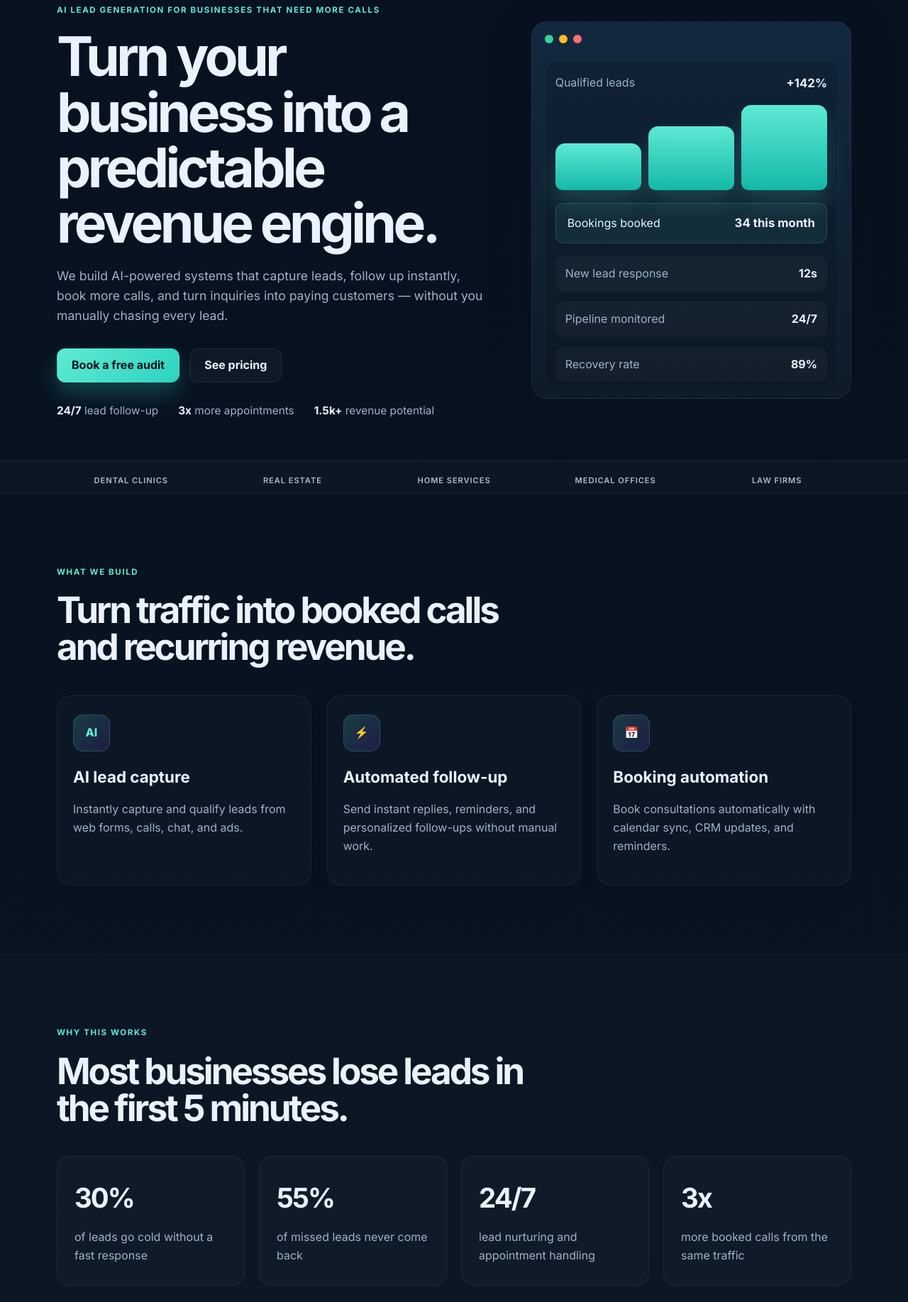
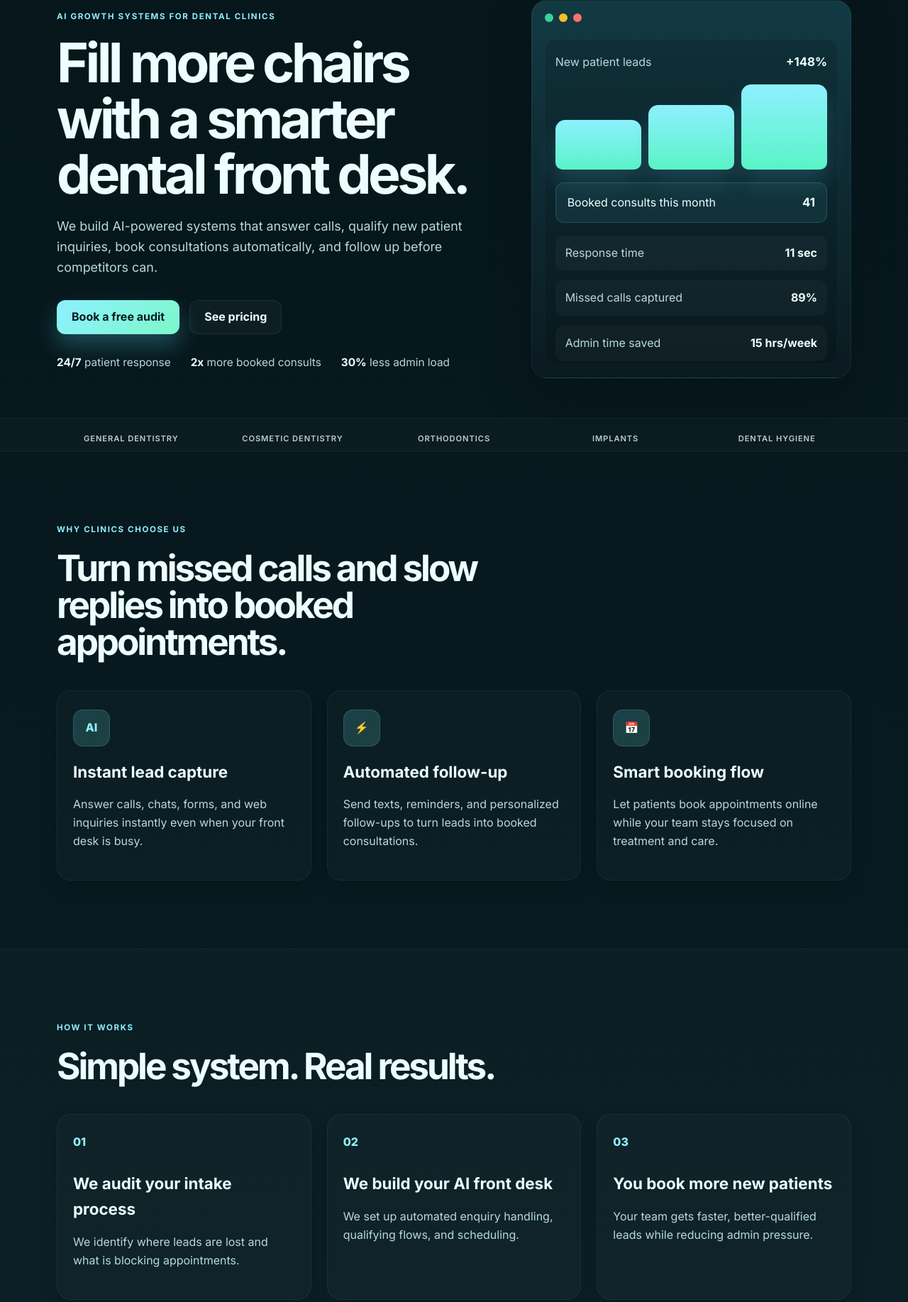
Before and after one commit to devnick4545-glitch/nick, a plain HTML site: page index.html in a window 1280 px wide. Shown: the part 173-2008 px from the top of the page at 71% size. Drawn offline with Linux system fonts and the light colour scheme.

Commit message:
Refocus landing page to a dental clinic niche with clear AI growth offer and pricing.

```diff
--- a/index.html
+++ b/index.html
@@ -5,9 +5,9 @@
     <meta name="viewport" content="width=device-width, initial-scale=1.0" />
     <meta
       name="description"
-      content="AI automation and lead generation systems for local businesses. Build a predictable pipeline, automate follow-up, and turn leads into booked calls."
+      content="AI automation for dental clinics that want more booked consultations, faster lead response, and a full front-office system that never misses a patient."
     />
-    <title>OneSec Growth | AI Automation for Local Businesses</title>
+    <title>SmileFlow AI | Dental Clinic Growth Systems</title>
     <link rel="preconnect" href="https://fonts.googleapis.com" />
     <link rel="preconnect" href="https://fonts.gstatic.com" crossorigin />
     <link
@@ -20,12 +20,12 @@
     <header class="site-header">
       <div class="container nav-wrap">
         <div class="brand">
-          <span class="brand-mark">1</span>
-          <span class="brand-text">OneSec Growth</span>
+          <span class="brand-mark">S</span>
+          <span class="brand-text">SmileFlow AI</span>
         </div>
         <nav class="nav">
-          <a href="#services">Services</a>
-          <a href="#results">Results</a>
+          <a href="#services">Benefits</a>
+          <a href="#process">How it works</a>
           <a href="#pricing">Pricing</a>
           <a href="#faq">FAQ</a>
         </nav>
@@ -37,20 +37,20 @@
       <section class="hero">
         <div class="container hero-grid">
           <div class="hero-copy">
-            <span class="eyebrow">AI lead generation for businesses that need more calls</span>
-            <h1>Turn your business into a predictable revenue engine.</h1>
+            <span class="eyebrow">AI growth systems for dental clinics</span>
+            <h1>Fill more chairs with a smarter dental front desk.</h1>
             <p class="lead">
-              We build AI-powered systems that capture leads, follow up instantly, book more calls,
-              and turn inquiries into paying customers — without you manually chasing every lead.
+              We build AI-powered systems that answer calls, qualify new patient inquiries,
+              book consultations automatically, and follow up before competitors can.
             </p>
             <div class="cta-row">
               <a class="button button-primary" href="#contact">Book a free audit</a>
               <a class="button button-secondary" href="#pricing">See pricing</a>
             </div>
             <ul class="mini-stats">
-              <li><strong>24/7</strong> lead follow-up</li>
-              <li><strong>3x</strong> more appointments</li>
-              <li><strong>1.5k+</strong> revenue potential</li>
+              <li><strong>24/7</strong> patient response</li>
+              <li><strong>2x</strong> more booked consults</li>
+              <li><strong>30%</strong> less admin load</li>
             </ul>
           </div>
 
@@ -63,8 +63,8 @@
               </div>
               <div class="dashboard">
                 <div class="metric-row">
-                  <span>Qualified leads</span>
-                  <strong>+142%</strong>
+                  <span>New patient leads</span>
+                  <strong>+148%</strong>
                 </div>
                 <div class="bar-group">
                   <div class="bar bar-one"></div>
@@ -72,21 +72,21 @@
                   <div class="bar bar-three"></div>
                 </div>
                 <div class="metric-row highlight">
-                  <span>Bookings booked</span>
-                  <strong>34 this month</strong>
+                  <span>Booked consults this month</span>
+                  <strong>41</strong>
                 </div>
                 <div class="mini-list">
                   <div>
-                    <span>New lead response</span>
-                    <strong>12s</strong>
+                    <span>Response time</span>
+                    <strong>11 sec</strong>
                   </div>
                   <div>
-                    <span>Pipeline monitored</span>
-                    <strong>24/7</strong>
+                    <span>Missed calls captured</span>
+                    <strong>89%</strong>
                   </div>
                   <div>
-                    <span>Recovery rate</span>
-                    <strong>89%</strong>
+                    <span>Admin time saved</span>
+                    <strong>15 hrs/week</strong>
                   </div>
                 </div>
               </div>
@@ -97,64 +97,63 @@
 
       <section class="logos">
         <div class="container logos-row">
-          <span>Dental clinics</span>
-          <span>Real estate</span>
-          <span>Home services</span>
-          <span>Medical offices</span>
-          <span>Law firms</span>
+          <span>General Dentistry</span>
+          <span>Cosmetic Dentistry</span>
+          <span>Orthodontics</span>
+          <span>Implants</span>
+          <span>Dental Hygiene</span>
         </div>
       </section>
 
       <section id="services" class="section">
         <div class="container">
           <div class="section-header">
-            <span class="eyebrow">What we build</span>
-            <h2>Turn traffic into booked calls and recurring revenue.</h2>
+            <span class="eyebrow">Why clinics choose us</span>
+            <h2>Turn missed calls and slow replies into booked appointments.</h2>
           </div>
 
           <div class="card-grid three-col">
             <article class="info-card">
               <div class="icon">AI</div>
-              <h3>AI lead capture</h3>
-              <p>Instantly capture and qualify leads from web forms, calls, chat, and ads.</p>
+              <h3>Instant lead capture</h3>
+              <p>Answer calls, chats, forms, and web inquiries instantly even when your front desk is busy.</p>
             </article>
             <article class="info-card">
               <div class="icon">⚡</div>
               <h3>Automated follow-up</h3>
-              <p>Send instant replies, reminders, and personalized follow-ups without manual work.</p>
+              <p>Send texts, reminders, and personalized follow-ups to turn leads into booked consultations.</p>
             </article>
             <article class="info-card">
               <div class="icon">📅</div>
-              <h3>Booking automation</h3>
-              <p>Book consultations automatically with calendar sync, CRM updates, and reminders.</p>
+              <h3>Smart booking flow</h3>
+              <p>Let patients book appointments online while your team stays focused on treatment and care.</p>
             </article>
           </div>
         </div>
       </section>
 
-      <section id="results" class="section alt-bg">
+      <section id="process" class="section alt-bg">
         <div class="container">
           <div class="section-header">
-            <span class="eyebrow">Why this works</span>
-            <h2>Most businesses lose leads in the first 5 minutes.</h2>
+            <span class="eyebrow">How it works</span>
+            <h2>Simple system. Real results.</h2>
           </div>
 
-          <div class="stats-grid">
-            <div class="stat-box">
-              <strong>30%</strong>
-              <span>of leads go cold without a fast response</span>
+          <div class="steps-grid">
+            <div class="step-box">
+              <span>01</span>
+              <h3>We audit your intake process</h3>
+              <p>We identify where leads are lost and what is blocking appointments.</p>
             </div>
-            <div class="stat-box">
-              <strong>55%</strong>
-              <span>of missed leads never come back</span>
+            <div class="step-box">
+              <span>02</span>
+              <h3>We build your AI front desk</h3>
+              <p>We set up automated enquiry handling, qualifying flows, and scheduling.</p>
             </div>
-            <div class="stat-box">
-              <strong>24/7</strong>
-              <span>lead nurturing and appointment handling</span>
-            </div>
-            <div class="stat-box">
-              <strong>3x</strong>
-              <span>more booked calls from the same traffic</span>
+            <div class="step-box">
+              <span>03</span>
+              <h3>You book more new patients</h3>
+              <p>Your team gets faster, better-qualified leads while reducing admin pressure.</p>
             </div>
           </div>
         </div>
@@ -164,19 +163,19 @@
         <div class="container">
           <div class="section-header">
             <span class="eyebrow">Pricing</span>
-            <h2>Start with a focused offer and build recurring revenue.</h2>
+            <h2>Affordable setup with recurring monthly support.</h2>
           </div>
 
           <div class="pricing-grid">
             <article class="price-card">
               <span class="tier">Starter</span>
               <h3>$1,500</h3>
-              <p>Setup fee</p>
+              <p>one-time setup</p>
               <ul>
-                <li>Lead capture setup</li>
-                <li>AI follow-up sequence</li>
-                <li>Booking flow</li>
-                <li>Basic reporting</li>
+                <li>Lead capture and intake flow</li>
+                <li>AI call/text response setup</li>
+                <li>Basic booking automation</li>
+                <li>Reporting dashboard</li>
               </ul>
               <a href="#contact" class="button button-secondary">Get started</a>
             </article>
@@ -184,25 +183,25 @@
             <article class="price-card featured">
               <span class="tier">Growth</span>
               <h3>$2,500</h3>
-              <p>Most popular</p>
+              <p>most popular</p>
               <ul>
                 <li>Everything in Starter</li>
-                <li>CRM integration</li>
-                <li>Custom AI scripts</li>
+                <li>CRM + calendar integration</li>
+                <li>Custom patient screening flow</li>
                 <li>Monthly optimization</li>
               </ul>
-              <a href="#contact" class="button button-primary">Book a call</a>
+              <a href="#contact" class="button button-primary">Book a free audit</a>
             </article>
 
             <article class="price-card">
-              <span class="tier">Scale</span>
+              <span class="tier">Retainer</span>
               <h3>$500/mo</h3>
-              <p>Retainer</p>
+              <p>monthly support</p>
               <ul>
-                <li>Monthly performance review</li>
-                <li>Campaign tuning</li>
-                <li>Lead quality analysis</li>
-                <li>Automation maintenance</li>
+                <li>Performance review</li>
+                <li>System optimization</li>
+                <li>Lead quality tuning</li>
+                <li>Automation updates</li>
               </ul>
               <a href="#contact" class="button button-secondary">Talk to us</a>
             </article>
@@ -214,21 +213,21 @@
         <div class="container narrow">
           <div class="section-header">
             <span class="eyebrow">FAQ</span>
-            <h2>Common questions from business owners.</h2>
+            <h2>Most common questions from dental practices.</h2>
           </div>
 
           <div class="faq-list">
             <div class="faq-item">
-              <h3>Who is this for?</h3>
-              <p>Local service businesses, clinics, real estate teams, and growing businesses that need more qualified leads.</p>
+              <h3>Will this help us book more new patients?</h3>
+              <p>Yes. The system helps respond faster, qualify better, and follow up consistently so more inquiries become booked consultations.</p>
             </div>
             <div class="faq-item">
-              <h3>How fast can it launch?</h3>
-              <p>Most systems can be designed and deployed in 2–4 weeks depending on complexity and tools used.</p>
+              <h3>Does this replace our front desk?</h3>
+              <p>No. It reduces admin overload and captures missed leads while your team stays focused on patient care and closing treatment plans.</p>
             </div>
             <div class="faq-item">
-              <h3>Do I need a big team?</h3>
-              <p>No. The system is designed to automate repetitive lead response and follow-up so your team can focus on closing deals.</p>
+              <h3>How long does setup take?</h3>
+              <p>Most implementations are launched in 2 to 4 weeks depending on the clinic, workflow, and tools involved.</p>
             </div>
           </div>
         </div>
@@ -237,18 +236,18 @@
       <section id="contact" class="section cta-section">
         <div class="container cta-box">
           <div>
-            <span class="eyebrow">Ready to scale?</span>
-            <h2>Book your free revenue audit.</h2>
+            <span class="eyebrow">Ready for more patient leads?</span>
+            <h2>Book your free growth audit.</h2>
           </div>
-          <a class="button button-primary" href="mailto:hello@onesecgrowth.com">hello@onesecgrowth.com</a>
+          <a class="button button-primary" href="mailto:hello@smileflowai.com">hello@smileflowai.com</a>
         </div>
       </section>
     </main>
 
     <footer class="site-footer">
       <div class="container footer-wrap">
-        <p>© <span id="year"></span> OneSec Growth</p>
-        <p>AI lead generation systems for local businesses</p>
+        <p>© <span id="year"></span> SmileFlow AI</p>
+        <p>AI growth systems for dental clinics</p>
       </div>
     </footer>
 
--- a/styles.css
+++ b/styles.css
@@ -1,15 +1,15 @@
 :root {
-  --bg: #07111f;
-  --bg-2: #0d1b2b;
-  --panel: #101f32;
-  --panel-2: #142a41;
-  --text: #eaf2ff;
-  --muted: #9db2ca;
-  --primary: #5eead4;
-  --primary-2: #2dd4bf;
-  --accent: #7c3aed;
-  --soft: rgba(255, 255, 255, 0.07);
-  --shadow: rgba(10, 17, 28, 0.45);
+  --bg: #06161a;
+  --bg-2: #0a232b;
+  --panel: #0d2a33;
+  --panel-2: #123c46;
+  --text: #ecfeff;
+  --muted: #b8d9dc;
+  --primary: #8ef0ff;
+  --primary-2: #5ae4ff;
+  --accent: #7cf8c9;
+  --soft: rgba(255, 255, 255, 0.06);
+  --shadow: rgba(5, 16, 21, 0.38);
 }
 
 * {
@@ -23,7 +23,7 @@ html {
 body {
   margin: 0;
   font-family: "Inter", sans-serif;
-  background: linear-gradient(180deg, #07111f 0%, #0b1727 100%);
+  background: linear-gradient(180deg, var(--bg) 0%, var(--bg-2) 100%);
   color: var(--text);
   line-height: 1.6;
 }
@@ -46,8 +46,8 @@ img {
   position: sticky;
   top: 0;
   z-index: 20;
-  backdrop-filter: blur(10px);
-  background: rgba(7, 17, 31, 0.7);
+  backdrop-filter: blur(12px);
+  background: rgba(6, 22, 26, 0.75);
   border-bottom: 1px solid rgba(255, 255, 255, 0.05);
 }
 
@@ -73,11 +73,11 @@ img {
   justify-content: center;
   width: 30px;
   height: 30px;
-  border-radius: 10px;
+  border-radius: 12px;
   background: linear-gradient(135deg, var(--primary), var(--accent));
-  color: #06111c;
+  color: #03181c;
   font-weight: 900;
-  box-shadow: 0 12px 24px rgba(94, 234, 212, 0.3);
+  box-shadow: 0 12px 24px rgba(142, 240, 255, 0.28);
 }
 
 .brand-text {
@@ -113,9 +113,9 @@ img {
 }
 
 .button-primary {
-  background: linear-gradient(135deg, var(--primary), var(--primary-2));
-  color: #03141b;
-  box-shadow: 0 16px 30px rgba(45, 212, 191, 0.25);
+  background: linear-gradient(135deg, var(--primary), var(--accent));
+  color: #071d22;
+  box-shadow: 0 16px 30px rgba(94, 228, 255, 0.25);
 }
 
 .button-secondary {
@@ -158,12 +158,12 @@ img {
 }
 
 .hero-copy h1 {
-  font-size: clamp(2.8rem, 6vw, 5.3rem);
+  font-size: clamp(2.8rem, 6vw, 5.1rem);
   max-width: 650px;
 }
 
 .lead {
-  font-size: 1.1rem;
+  font-size: 1.12rem;
   color: var(--muted);
   max-width: 620px;
   margin-top: 20px;
@@ -200,9 +200,9 @@ img {
   width: min(100%, 520px);
   padding: 18px;
   border-radius: 22px;
-  background: linear-gradient(180deg, rgba(20, 42, 65, 0.96), rgba(15, 29, 42, 0.9));
+  background: linear-gradient(180deg, rgba(19, 60, 70, 0.95), rgba(11, 27, 33, 0.9));
   border: 1px solid rgba(255, 255, 255, 0.06);
-  box-shadow: 0 22px 60px var(--shadow);
+  box-shadow: 0 26px 60px var(--shadow);
 }
 
 .card-header {
@@ -254,20 +254,20 @@ img {
 
 .bar {
   border-radius: 14px 14px 10px 10px;
-  background: linear-gradient(180deg, var(--primary), #14b8a6);
-  box-shadow: 0 18px 30px rgba(94, 234, 212, 0.18);
+  background: linear-gradient(180deg, var(--primary), #59f4c6);
+  box-shadow: 0 18px 30px rgba(94, 228, 255, 0.17);
 }
 
-.bar-one { height: 55%; }
-.bar-two { height: 75%; }
+.bar-one { height: 58%; }
+.bar-two { height: 76%; }
 .bar-three { height: 100%; }
 
 .metric-row.highlight {
   color: var(--text);
   padding: 14px 16px;
   border-radius: 12px;
-  background: rgba(94, 234, 212, 0.08);
-  border: 1px solid rgba(94, 234, 212, 0.18);
+  background: rgba(94, 228, 255, 0.08);
+  border: 1px solid rgba(94, 228, 255, 0.18);
 }
 
 .mini-list {
@@ -303,7 +303,7 @@ img {
   grid-template-columns: repeat(5, minmax(0, 1fr));
   gap: 18px;
   text-align: center;
-  color: rgba(234, 242, 255, 0.74);
+  color: rgba(236, 254, 255, 0.78);
   font-weight: 600;
   text-transform: uppercase;
   letter-spacing: 0.08em;
@@ -329,7 +329,9 @@ img {
   max-width: 700px;
 }
 
-.card-grid {
+.card-grid,
+.steps-grid,
+.pricing-grid {
   display: grid;
   gap: 22px;
 }
@@ -338,16 +340,26 @@ img {
   grid-template-columns: repeat(3, minmax(0, 1fr));
 }
 
+.steps-grid {
+  grid-template-columns: repeat(3, minmax(0, 1fr));
+}
+
 .info-card,
 .price-card,
-.faq-item {
+.faq-item,
+.step-box {
   background: rgba(255, 255, 255, 0.02);
   border: 1px solid rgba(255, 255, 255, 0.06);
   border-radius: 20px;
   box-shadow: 0 14px 28px rgba(0, 0, 0, 0.12);
 }
 
-.info-card {
+.info-card,
+.price-card {
+  padding: 26px 22px;
+}
+
+.step-box {
   padding: 26px 22px;
 }
 
@@ -359,12 +371,13 @@ img {
   height: 52px;
   border-radius: 14px;
   font-weight: 800;
-  background: linear-gradient(135deg, rgba(94, 234, 212, 0.18), rgba(124, 58, 237, 0.16));
-  border: 1px solid rgba(94, 234, 212, 0.18);
+  background: linear-gradient(135deg, rgba(94, 228, 255, 0.18), rgba(124, 248, 201, 0.16));
+  border: 1px solid rgba(94, 228, 255, 0.18);
   color: var(--primary);
 }
 
-.info-card h3 {
+.info-card h3,
+.step-box h3 {
   margin: 18px 0 10px;
   font-size: 1.4rem;
 }
@@ -372,29 +385,20 @@ img {
 .info-card p,
 .faq-item p,
 .price-card p,
-.stat-box span,
+.step-box p,
 .price-card li {
   color: var(--muted);
 }
 
-.stats-grid {
-  display: grid;
-  grid-template-columns: repeat(4, minmax(0, 1fr));
-  gap: 20px;
+.steps-grid {
+  margin-top: 10px;
 }
 
-.stat-box {
-  padding: 28px 24px;
-  border-radius: 18px;
-  background: rgba(255, 255, 255, 0.02);
-  border: 1px solid rgba(255, 255, 255, 0.06);
-}
-
-.stat-box strong {
-  display: block;
-  font-size: clamp(2rem, 3vw, 3rem);
-  letter-spacing: -0.05em;
-  margin-bottom: 12px;
+.step-box span {
+  display: inline-block;
+  color: var(--primary);
+  font-weight: 800;
+  margin-bottom: 10px;
 }
 
 .narrow {
@@ -402,9 +406,7 @@ img {
 }
 
 .pricing-grid {
-  display: grid;
   grid-template-columns: repeat(3, minmax(0, 1fr));
-  gap: 20px;
 }
 
 .price-card {
@@ -412,8 +414,8 @@ img {
 }
 
 .price-card.featured {
-  background: linear-gradient(180deg, rgba(94, 234, 212, 0.08), rgba(124, 58, 237, 0.08));
-  border-color: rgba(94, 234, 212, 0.25);
+  background: linear-gradient(180deg, rgba(94, 228, 255, 0.08), rgba(124, 248, 201, 0.08));
+  border-color: rgba(94, 228, 255, 0.25);
 }
 
 .tier {
@@ -479,7 +481,7 @@ img {
   gap: 20px;
   padding: 28px 32px;
   border-radius: 22px;
-  background: linear-gradient(135deg, rgba(94, 234, 212, 0.12), rgba(124, 58, 237, 0.12));
+  background: linear-gradient(135deg, rgba(94, 228, 255, 0.12), rgba(124, 248, 201, 0.12));
   border: 1px solid rgba(255, 255, 255, 0.08);
 }
 
@@ -500,8 +502,8 @@ img {
 @media (max-width: 900px) {
   .hero-grid,
   .three-col,
-  .pricing-grid,
-  .stats-grid {
+  .steps-grid,
+  .pricing-grid {
     grid-template-columns: 1fr;
   }
 
@@ -524,7 +526,6 @@ img {
     padding-top: 72px;
   }
 
-  .logo-row,
   .logos-row {
     grid-template-columns: 1fr;
   }
```
Also changed, not shown: 1 other file.
